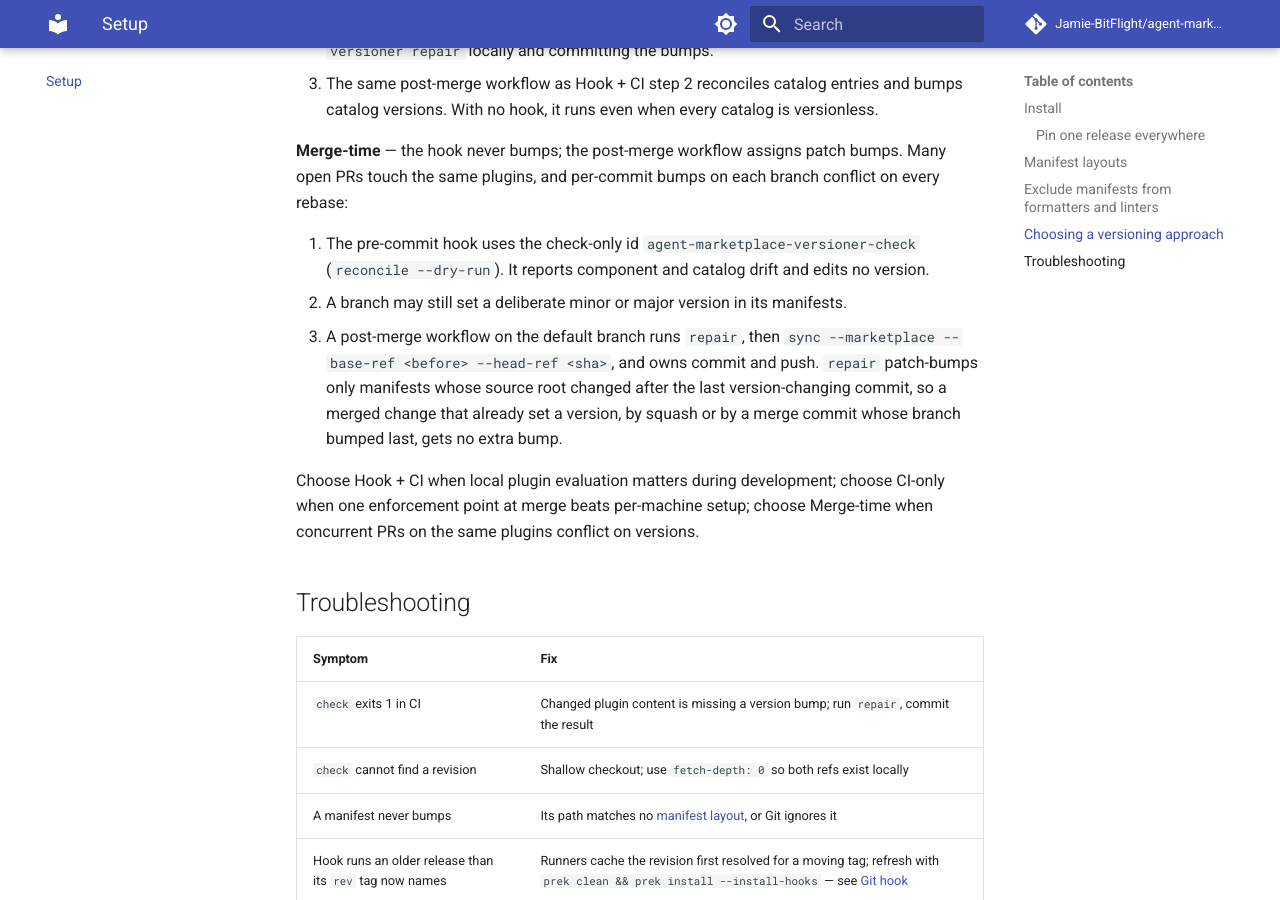
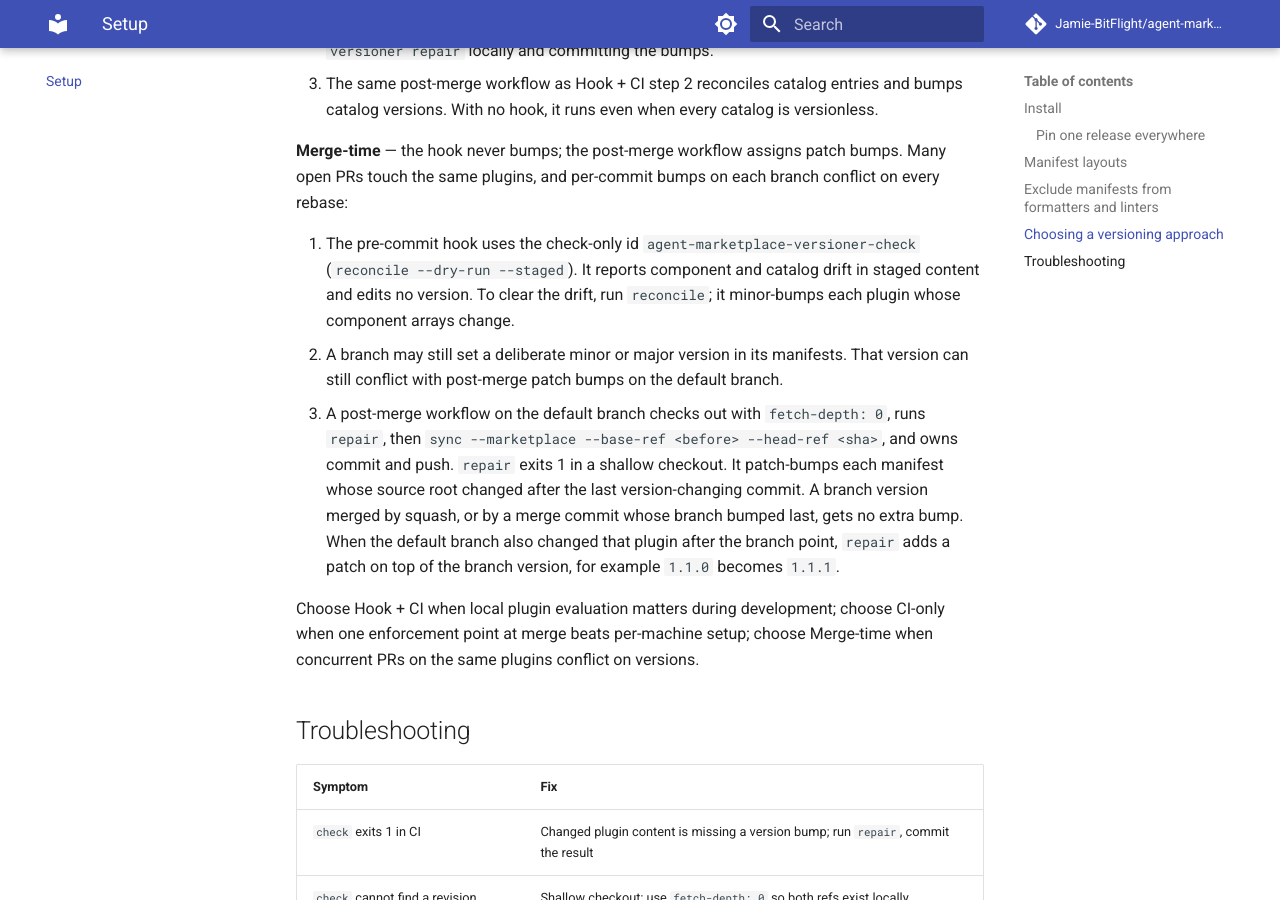
Before and after one commit to Jamie-BitFlight/agent-marketplace-versioner, an MkDocs documentation site: the page built from docs/setup.md, in a window 1280 px wide and 900 px high, scrolled down 2967 px. Built offline with MkDocs 1.6.1 and Material for MkDocs 9.7.7, drawn with Linux system fonts in a browser that asks for light colours; comment, search, counter and statistics services are not loaded.

Commit message:
fix(hook): judge staged content only and fail repair on shallow clones
Review of PR #6 found four defects in the check-only hook flow.

- `reconcile --dry-run` counted untracked files, so an untracked WIP
  skill failed the check hook. Add `reconcile --staged`, which filters
  manifests and discovered components to the Git index (the pattern
  `sync` uses via `_staged_paths`). The check hook now runs
  `reconcile --dry-run --staged`.
- In a shallow checkout `repair` found no history, bumped nothing and
  exited 0. It now exits 1 with a message naming `fetch-depth: 0`.
- The docs claimed a merged branch version never gets an extra bump.
  When the default branch also changed the plugin after the branch
  point, `repair` patches on top (1.1.0 -> 1.1.1). Correct the docs and
  pin the behaviour in a test.
- Document that `reconcile` clears drift and minor-bumps changed
  plugins, and that a deliberate branch version can still conflict with
  post-merge patch bumps.

Tests share one hook-repo helper and assert "Drift detected".

Co-Authored-By: Claude Opus 5.5 <noreply@anthropic.com>
Claude-Session: https://claude.ai/code/session_013oU1ny33ULcEqEUUGzsVND

```diff
--- a/.pre-commit-hooks.yaml
+++ b/.pre-commit-hooks.yaml
@@ -7,7 +7,7 @@
   stages: [pre-commit]
 - id: agent-marketplace-versioner-check
   name: Check agent marketplace manifests without editing versions
-  entry: agent-marketplace-versioner reconcile --dry-run
+  entry: agent-marketplace-versioner reconcile --dry-run --staged
   language: python
   pass_filenames: false
   always_run: true
--- a/docs/setup.md
+++ b/docs/setup.md
@@ -140,14 +140,20 @@ bumps. Many open PRs touch the same plugins, and per-commit bumps on each branch
 conflict on every rebase:
 
 1. The pre-commit hook uses the check-only id `agent-marketplace-versioner-check`
-   (`reconcile --dry-run`). It reports component and catalog drift and edits no
-   version.
+   (`reconcile --dry-run --staged`). It reports component and catalog drift in
+   staged content and edits no version. To clear the drift, run `reconcile`; it
+   minor-bumps each plugin whose component arrays change.
 2. A branch may still set a deliberate minor or major version in its manifests.
-3. A post-merge workflow on the default branch runs `repair`, then
-   `sync --marketplace --base-ref <before> --head-ref <sha>`, and owns commit and
-   push. `repair` patch-bumps only manifests whose source root changed after the
-   last version-changing commit, so a merged change that already set a version,
-   by squash or by a merge commit whose branch bumped last, gets no extra bump.
+   That version can still conflict with post-merge patch bumps on the default
+   branch.
+3. A post-merge workflow on the default branch checks out with `fetch-depth: 0`,
+   runs `repair`, then `sync --marketplace --base-ref <before> --head-ref <sha>`,
+   and owns commit and push. `repair` exits 1 in a shallow checkout. It
+   patch-bumps each manifest whose source root changed after the last
+   version-changing commit. A branch version merged by squash, or by a merge
+   commit whose branch bumped last, gets no extra bump. When the default branch
+   also changed that plugin after the branch point, `repair` adds a patch on top
+   of the branch version, for example `1.1.0` becomes `1.1.1`.
 
 Choose Hook + CI when local plugin evaluation matters during development;
 choose CI-only when one enforcement point at merge beats per-machine setup;
```
Also changed, not shown: docs/index.md (+7 -3 lines), 6 other files.
